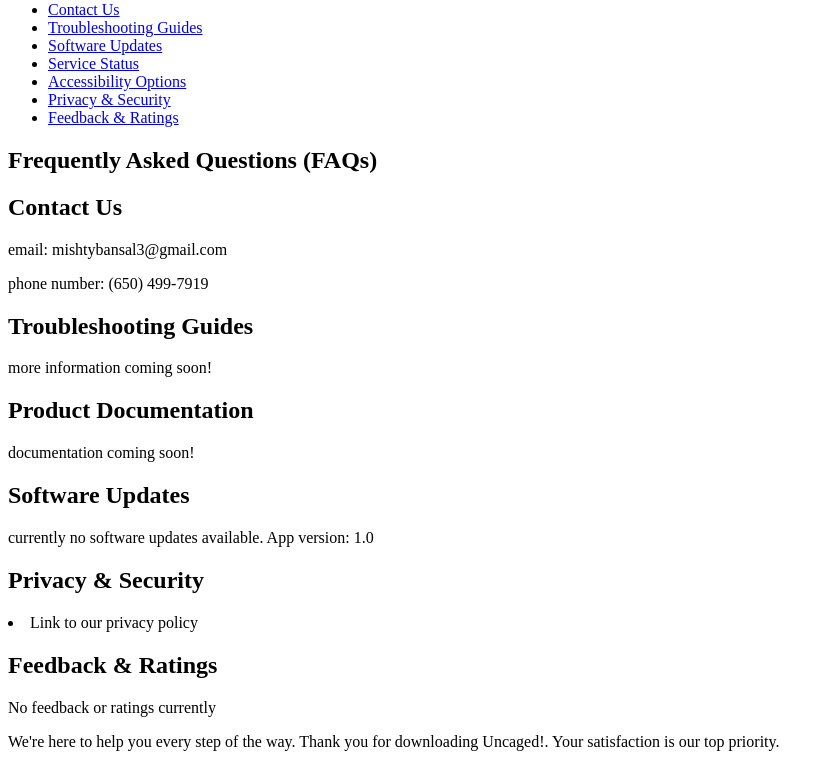
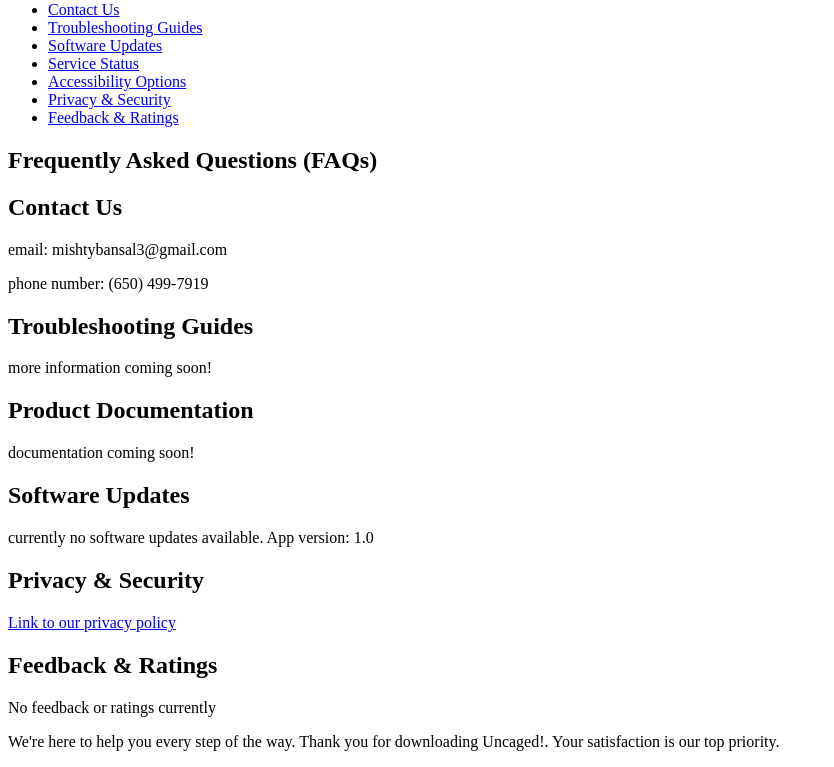
Before and after one commit to MishtyBansal/MishtyBansal.github.io, a plain HTML site: page index.html in a window 1280 px wide. Shown: the part 79-846 px from the top of the page, without its empty margins (0-834 px from the left). Drawn offline with Linux system fonts and the light colour scheme.

Commit message:
update privacy policy link

```diff
--- a/index.html
+++ b/index.html
@@ -52,7 +52,7 @@
 
     <section id="privacy">
         <h2>Privacy & Security</h2>
-        <li><a href="https://www.termsfeed.com/live/6ec5d78f-8d06-4f64-8078-78290d73696c"></a>Link to our privacy policy</li>
+        <a href="https://www.termsfeed.com/live/6ec5d78f-8d06-4f64-8078-78290d73696c">Link to our privacy policy</a>
     </section>
 
     <section id="feedback">
```
